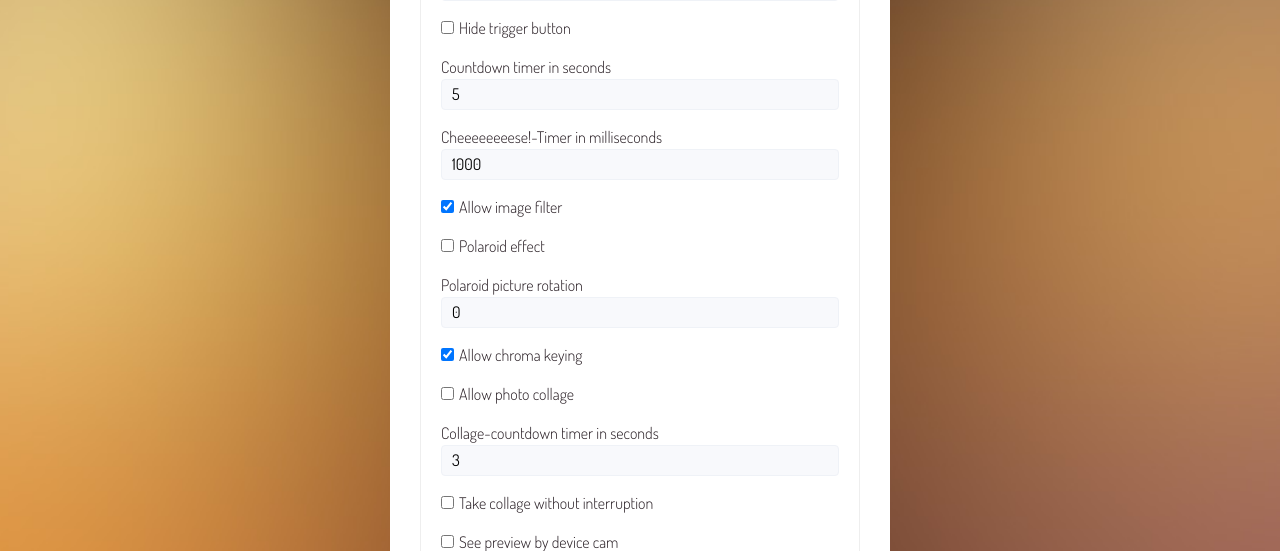
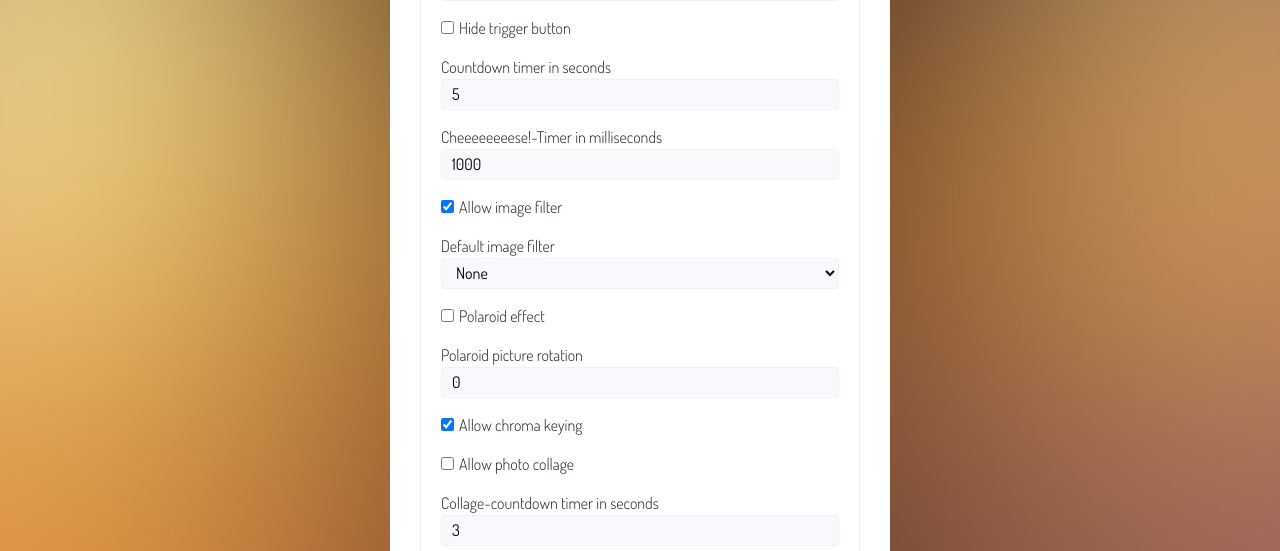
Before and after one commit to PhotoboothProject/photobooth, a PHP site: page /admin/index.php in a window 1280 px wide. Shown: the part 839-1390 px from the top of the page. Run offline with PHP 8.4, Linux system fonts and the light colour scheme; style sheets or scripts are compiled from the project's sources; some libraries are stand-ins or nearby versions.

Commit message:
Add option to choose a default image filter
- Allow to use a filter for all photos by default.

related to #96

Change-Id: I5673e646114e31106c23324871980016c096a030

```diff
--- a/config/config.inc.php
+++ b/config/config.inc.php
@@ -21,6 +21,7 @@ $config['cntdwn_time'] = '5'; // control countdown timer
 $config['collage_cntdwn_time'] = '3'; // control countdown timer between collage pictures
 $config['cheese_time'] = '1000'; // control time for cheeeeese!
 $config['use_filter'] = true;
+$config['default_imagefilter'] = 'plain';
 $config['polaroid_effect'] = false;
 $config['polaroid_rotation'] = '0';
 $config['chroma_keying'] = true;
--- a/index.php
+++ b/index.php
@@ -110,8 +110,10 @@ $imagelist = ($config['newest_first'] === true) ? array_reverse($images) : $imag
 		<div id="mySidenav" class="dragscroll sidenav">
 			<a href="#" class="closebtn"><i class="fa fa-times"></i></a>
 
-			<?php foreach(AVAILABLE_FILTERS as $filter): ?>
-				<div id="<?=$filter?>" class="filter"><a class="btn btn--small" href="#"><?=$filter?></a></div>
+			<?php foreach(AVAILABLE_FILTERS as $filter => $name): ?>
+				<div id="<?=$filter?>" class="filter <?php if($config['default_imagefilter'] === $filter)echo 'activeSidenavBtn'; ?>">
+					<a class="btn btn--small" href="#"><?=$name?></a>
+				</div>
 			<?php endforeach; ?>
 		</div>
 		<?php endif; ?>
--- a/lib/configsetup.inc.php
+++ b/lib/configsetup.inc.php
@@ -1,4 +1,6 @@
 <?php
+require_once(__DIR__ . '/filter.php');
+
 $configsetup = [
 	'general' => [
 		'language' => [
@@ -84,6 +86,13 @@ $configsetup = [
 			'type' => 'checkbox',
 			'name' => 'use_filter',
 			'value' => $config['use_filter']
+		],
+		'default_imagefilter' => [
+			'type' => 'select',
+			'name' => 'default_imagefilter',
+			'placeholder' => 'default_imagefilter',
+			'options' => AVAILABLE_FILTERS,
+			'value' => $config['default_imagefilter']
 		],
 		'polaroid_effect' => [
 			'type' => 'checkbox',
--- a/lib/filter.php
+++ b/lib/filter.php
@@ -28,32 +28,32 @@ define('FILTER_WASHED', 'washed');
 define('FILTER_YELLOW', 'yellow');
 
 define('AVAILABLE_FILTERS', [
-    FILTER_PLAIN,
-    FILTER_ANTIQUE,
-    FILTER_AQUA,
-    FILTER_BLUE,
-    FILTER_BLUR,
-    FILTER_COLOR,
-    FILTER_COOL,
-    FILTER_EDGE,
-    FILTER_EMBOSS,
-    FILTER_EVERGLOW,
-    FILTER_GRAYSCALE,
-    FILTER_GREEN,
-    FILTER_MEAN,
-    FILTER_NEGATE,
-    FILTER_PINK,
-    FILTER_PIXELATE,
-    FILTER_RED,
-    FILTER_RETRO,
-    FILTER_SELECTIVE_BLUR,
-    FILTER_SEPIA_LIGHT,
-    FILTER_SEPIA_DARK,
-    FILTER_SMOOTH,
-    FILTER_SUMMER,
-    FILTER_VINTAGE,
-    FILTER_WASHED,
-    FILTER_YELLOW,
+    FILTER_PLAIN => 'None',
+    FILTER_ANTIQUE => 'Antique',
+    FILTER_AQUA => 'Aqua',
+    FILTER_BLUE => 'Blue',
+    FILTER_BLUR => 'Blur',
+    FILTER_COLOR => 'Color',
+    FILTER_COOL => 'Cool',
+    FILTER_EDGE => 'Edge',
+    FILTER_EMBOSS => 'Emboss',
+    FILTER_EVERGLOW => 'Everglow',
+    FILTER_GRAYSCALE => 'Grayscale',
+    FILTER_GREEN => 'Green',
+    FILTER_MEAN => 'Mean',
+    FILTER_NEGATE => 'Negate',
+    FILTER_PINK => 'Pink',
+    FILTER_PIXELATE => 'Pixelate',
+    FILTER_RED => 'Red',
+    FILTER_RETRO => 'Retro',
+    FILTER_SELECTIVE_BLUR => 'Selective blur',
+    FILTER_SEPIA_LIGHT => 'Sepia-light',
+    FILTER_SEPIA_DARK => 'Sepia-dark',
+    FILTER_SMOOTH => 'Smooth',
+    FILTER_SUMMER => 'Summer',
+    FILTER_VINTAGE => 'Vintage',
+    FILTER_WASHED => 'Washed',
+    FILTER_YELLOW => 'Yellow',
 ]);
 
 function applyFilter($imgfilter, $sourceResource)
--- a/resources/js/core.js
+++ b/resources/js/core.js
@@ -20,7 +20,7 @@ const photoBooth = (function () {
     let timeOut,
         nextCollageNumber = 0,
         currentCollageFile = '',
-        imgFilter = 'imgPlain';
+        imgFilter = config.default_imagefilter;
 
     const modal = {
         open: function (selector) {
@@ -610,8 +610,6 @@ const photoBooth = (function () {
         });
     }
 
-    $('#plain').addClass('activeSidenavBtn');
-
     return public;
 })();
 
--- a/resources/lang/de.js
+++ b/resources/lang/de.js
@@ -1,5 +1,7 @@
 /* exported L10N */
 const L10N = {
+    'general_default_imagefilter': 'Standardbildfilter',
+    'default_imagefilter': 'Bildfilter auswählen',
     'general_collage_cntdwn_time': 'Collage-Countdown Timer in Sekunden',
     'continuous_collage': 'Collage ohne Unterbrechung aufnehmen',
     'delete': 'Löschen',
--- a/resources/lang/en.js
+++ b/resources/lang/en.js
@@ -1,5 +1,7 @@
 /* exported L10N */
 const L10N = {
+    'general_default_imagefilter': 'Default image filter',
+    'default_imagefilter': 'Choose image filter',
     'general_collage_cntdwn_time': 'Collage-countdown timer in seconds',
     'continuous_collage': 'Take collage without interruption',
     'delete': 'Delete',
--- a/resources/lang/es.js
+++ b/resources/lang/es.js
@@ -1,5 +1,7 @@
 /* exported L10N */
 const L10N = {
+    'general_default_imagefilter': 'Filtro de imagen predeterminado',
+    'default_imagefilter': 'Elegir filtro de imagen',
     'general_collage_cntdwn_time': 'Cuenta regresiva del collage en segundos',
     'continuous_collage': 'Toma collage sin interrupción',
     'delete': 'Eliminar',
--- a/resources/lang/fr.js
+++ b/resources/lang/fr.js
@@ -1,5 +1,7 @@
 /* exported L10N */
 const L10N = {
+    'general_default_imagefilter': 'Filtre d\'image par défaut',
+    'default_imagefilter': 'Choisissez le filtre d\'image',
     'general_collage_cntdwn_time': 'Montage photo compte à rebours en secondes',
     'continuous_collage': 'Prendre un photo montage sans interruption',
     'delete': 'Effacer',
--- a/resources/lang/gr.js
+++ b/resources/lang/gr.js
@@ -1,5 +1,7 @@
 /* exported L10N */
 const L10N = {
+    'general_default_imagefilter': 'Προεπιλεγμένο φίλτρο εικόνας',
+    'default_imagefilter': 'Επιλέξτε φίλτρο εικόνας',
     'general_collage_cntdwn_time': 'Χρονοδιακόπτης αντίστροφης μέτρησης φωτογραφιών σε δευτερόλεπτα',
     'continuous_collage': 'Εγγραφή κολάζ χωρίς διακοπή',
     'delete': 'διαγραφή',
```
